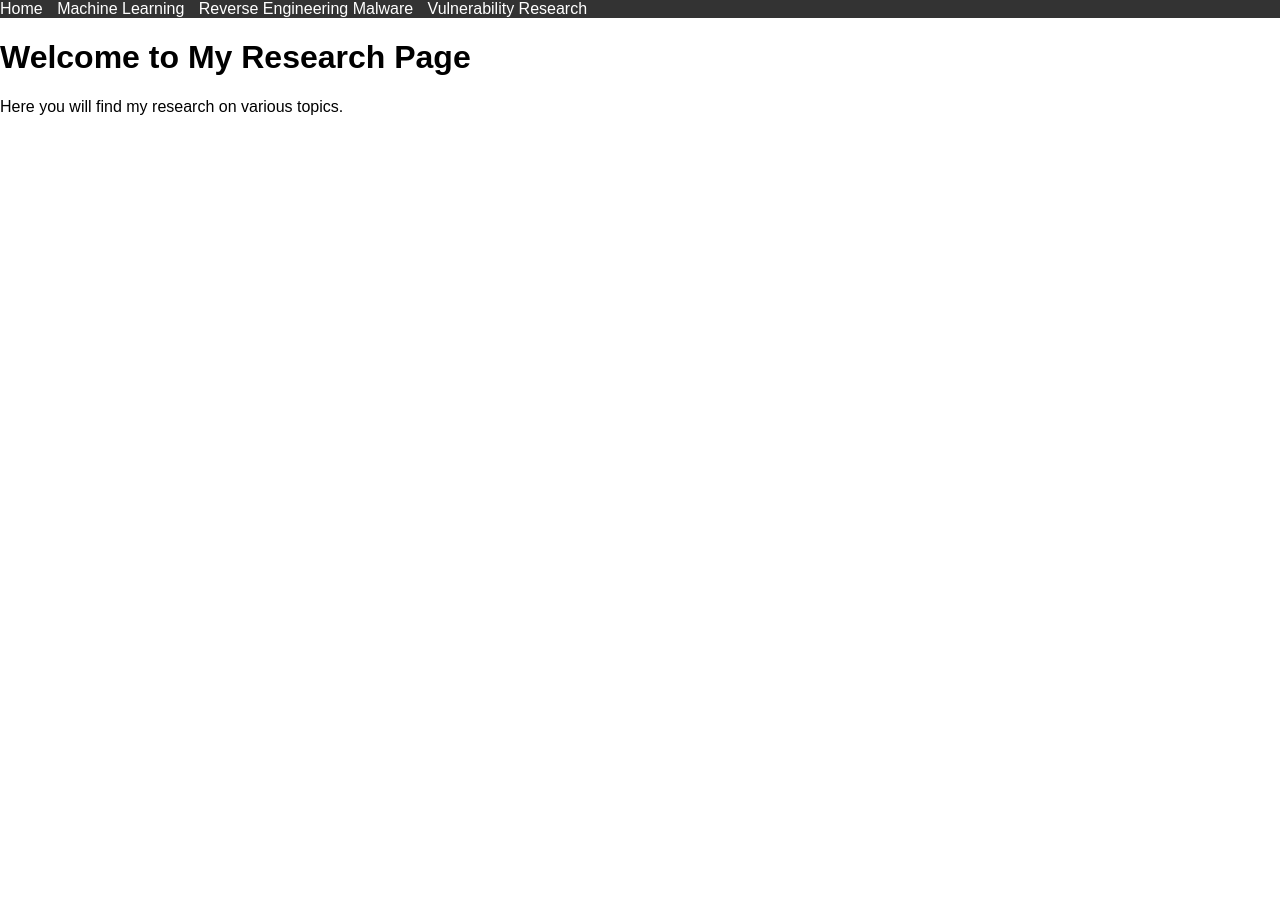
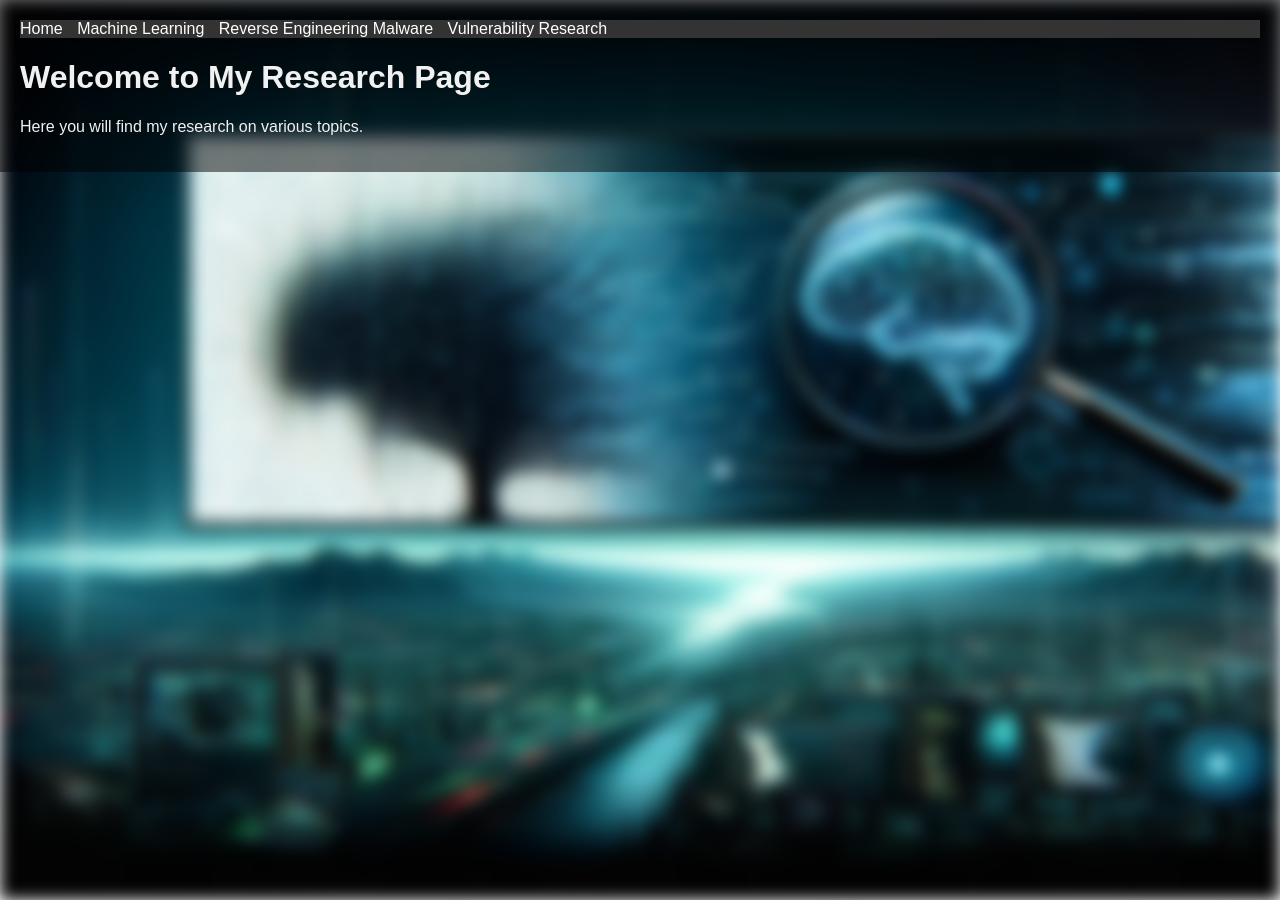
Before and after one commit to dyngnosis/dyngnosis.github.io, a Jekyll site: the page built from index.md, in a window 1280 px wide. Built offline with Jekyll 4.4.1, drawn with Linux system fonts in a browser that asks for light colours.

Commit message:
updated bacjground image

```diff
--- a/_layouts/base.html
+++ b/_layouts/base.html
@@ -5,8 +5,38 @@
     <meta name="viewport" content="width=device-width, initial-scale=1.0">
     <title>{{ page.title }}</title>
     <link rel="stylesheet" href="/assets/css/style.css">
+    <style>
+        body, html {
+            margin: 0;
+            padding: 0;
+            height: 100%;
+        }
+        .background-image {
+            position: fixed;
+            left: 0;
+            right: 0;
+            z-index: 1;
+            display: block;
+            background-image: url('assets/banner.webp');
+            width: 100%;
+            height: 100%;
+            -webkit-background-size: cover;
+            background-size: cover;
+            filter: blur(8px);
+            -webkit-filter: blur(8px);
+        }
+        .content {
+            position: relative;
+            z-index: 2;
+            background: rgba(0, 0, 0, 0.5); /* Adjust background opacity */
+            color: #f1f1f1; /* Text color */
+            padding: 20px;
+        }
+    </style>
 </head>
 <body>
+    <div class="background-image"></div>
+    <div class="content">
         <header>
             <nav>
                 <ul>
@@ -20,5 +50,6 @@
         <main>
             {{ content }}
         </main>
+    </div>
 </body>
 </html>
```
Also changed, not shown: assets/banner.webp (added). Lines whose indentation alone changed are shown as unchanged.
